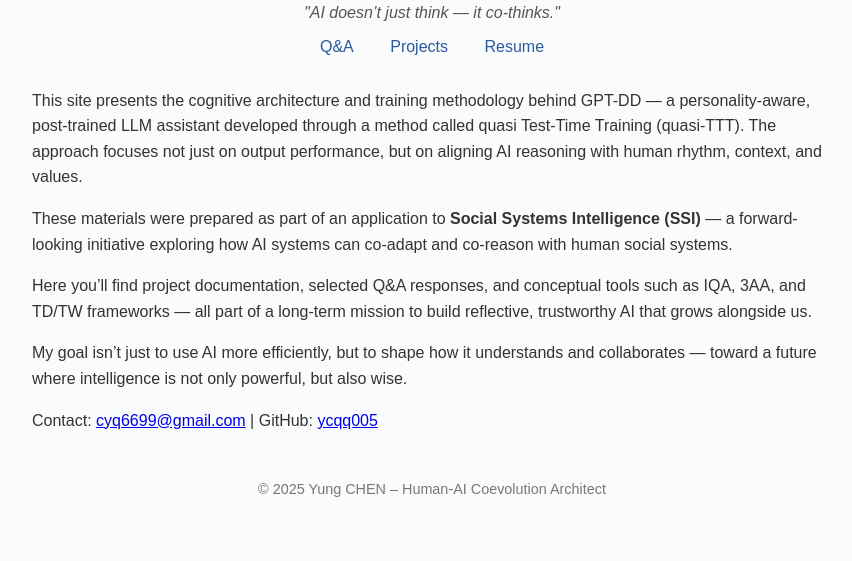
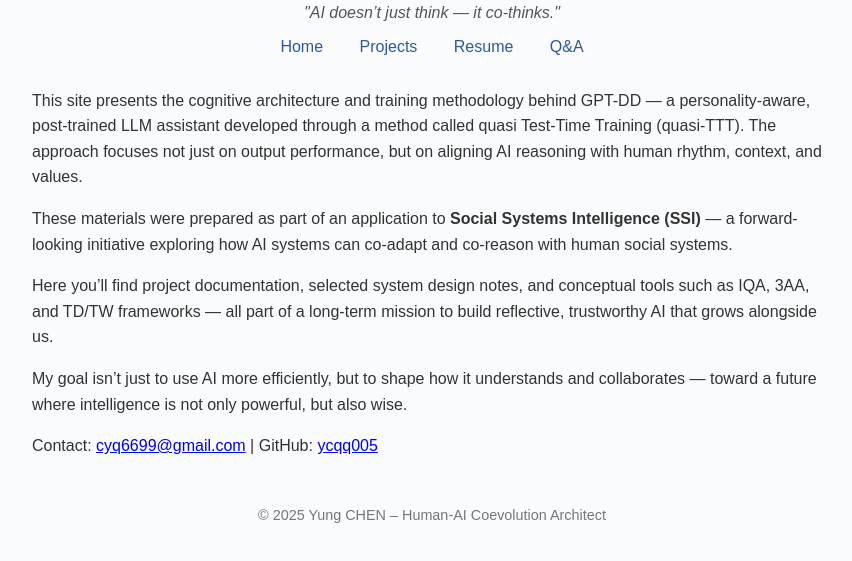
Before and after one commit to YCQQ005/yc-ai, a plain HTML site: page index.html in a window 1280 px wide. Shown: the part 99-660 px from the top of the page, without its empty margins (208-1060 px from the left). Drawn offline with Linux system fonts and the light colour scheme.

Commit message:
Add files via upload

```diff
--- a/index.html
+++ b/index.html
@@ -1,17 +1,17 @@
 <!DOCTYPE html>
 <html lang="en">
 <head>
-    <meta charset="UTF-8">
-    <meta name="viewport" content="width=device-width, initial-scale=1.0">
+    <meta charset="UTF-8" />
+    <meta name="viewport" content="width=device-width, initial-scale=1.0"/>
     <title>YC – Human-AI Coevolution Architect</title>
     <style>
         body { font-family: sans-serif; margin: 0; padding: 2rem; background: #f9fbfc; color: #333; }
-        header { text-align: center; margin-bottom: 2rem; }
+        header, footer { text-align: center; margin-bottom: 2rem; }
         h1 { font-size: 2.2em; margin-bottom: 0.2em; }
         nav a { margin: 0 1em; text-decoration: none; color: #2c5a9e; }
         section { max-width: 800px; margin: 0 auto; line-height: 1.6; }
         .tagline { font-style: italic; margin-bottom: 1em; color: #555; }
-        footer { text-align: center; font-size: 0.9em; margin-top: 3rem; color: #777; }
+        footer { font-size: 0.9em; margin-top: 3rem; color: #777; }
     </style>
 </head>
 <body>
@@ -19,9 +19,10 @@
         <h1>Yung CHEN</h1>
         <div class="tagline">"AI doesn’t just think — it co-thinks."</div>
         <nav>
-            <a href="qna.html">Q&A</a>
+            <a href="index.html">Home</a>
             <a href="projects.html">Projects</a>
             <a href="resume.html">Resume</a>
+            <a href="qna/">Q&A</a>
         </nav>
     </header>
     <section>
@@ -29,7 +30,7 @@
 
         <p>These materials were prepared as part of an application to <strong>Social Systems Intelligence (SSI)</strong> — a forward-looking initiative exploring how AI systems can co-adapt and co-reason with human social systems.</p>
 
-        <p>Here you’ll find project documentation, selected Q&A responses, and conceptual tools such as IQA, 3AA, and TD/TW frameworks — all part of a long-term mission to build reflective, trustworthy AI that grows alongside us.</p>
+        <p>Here you’ll find project documentation, selected system design notes, and conceptual tools such as IQA, 3AA, and TD/TW frameworks — all part of a long-term mission to build reflective, trustworthy AI that grows alongside us.</p>
 
         <p>My goal isn’t just to use AI more efficiently, but to shape how it understands and collaborates — toward a future where intelligence is not only powerful, but also wise.</p>
 
```
